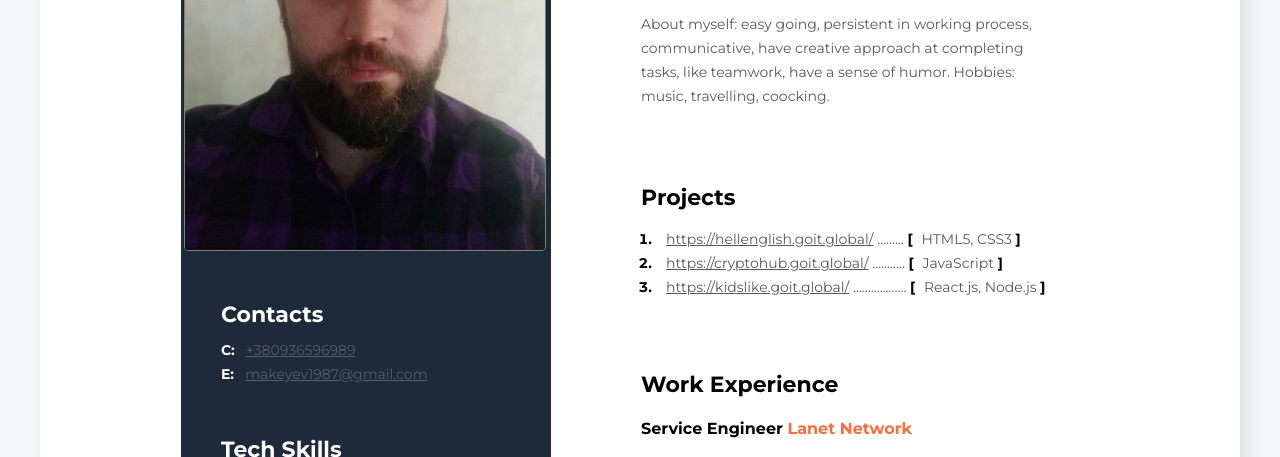
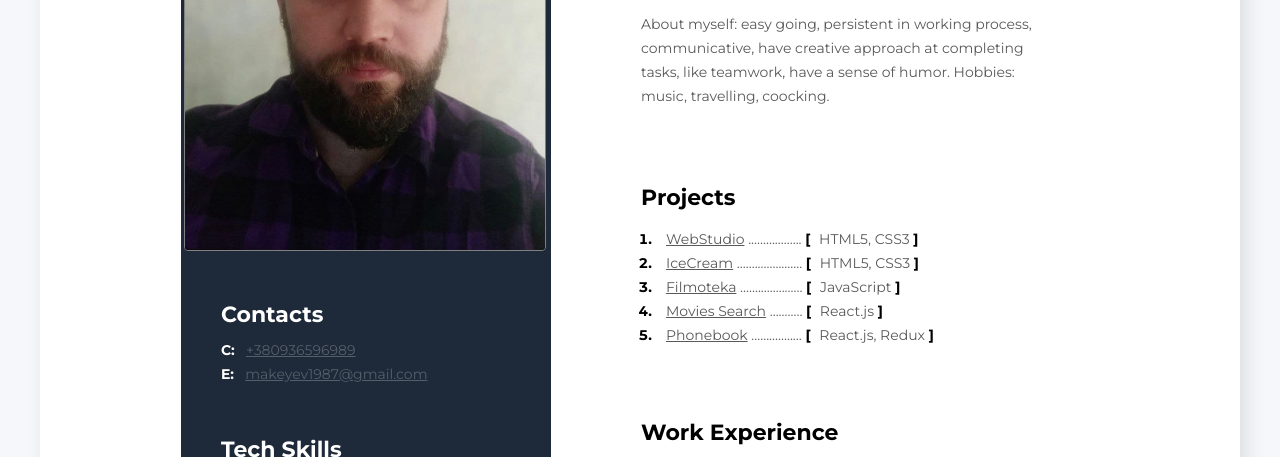
Before and after one commit to AlexMakeyev/resumeCV, a plain HTML site: page index.html in a window 1280 px wide. Shown: the part 296-753 px from the top of the page. Drawn offline with Linux system fonts and the light colour scheme.

Commit message:
Update index.html

```diff
--- a/index.html
+++ b/index.html
@@ -33,23 +33,37 @@
             <ol class="project-list">
                 <li class="project-item-first">
                 <span class="project-name-link">
-                    <a class="project-name-link" href="https://hellenglish.goit.global">https://hellenglish.goit.global/</a>
-                    .........
+                    <a class="project-name-link" href="https://alexmakeyev.github.io/goit-markup-hw-08/">WebStudio</a>
+                    ..................
+                    <span class="project-item-first">[</span> <span class="project-name-link">HTML5, CSS3</span> <span class="project-item-first">]</span>
+                </span>
+                </li>
+                <li class="project-item-first">
+                <span class="project-name-link">
+                    <a class="project-name-link" href="https://zganz.github.io/IceCream/">IceCream</a>
+                    ......................
                     <span class="project-item-first">[</span> <span class="project-name-link">HTML5, CSS3</span> <span class="project-item-first">]</span>
                 </span>
                 </li>
                 <li class="project-item-first">
                     <span class="project-name-link">
-                    <a class="project-name-link" href="https://cryptohub.goit.global/">https://cryptohub.goit.global/</a>
-                    ...........
+                    <a class="project-name-link" href="https://sergneschetniy.github.io/filmoteka">Filmoteka</a>
+                    .....................
                     <span class="project-item-first">[</span> <span class="project-name-link">JavaScript</span> <span class="project-item-first">]</span>
                 </span>
                 </li>
                 <li class="project-item-first">
                     <span class="project-name-link">
-                    <a class="project-name-link" href="https://kidslike.goit.global/">https://kidslike.goit.global/</a>
-                    ..................
-                    <span class="project-item-first">[</span> <span class="project-name-link">React.js, Node.js</span> <span class="project-item-first">]</span>
+                    <a class="project-name-link" href="https://alexmakeyev.github.io/goit-react-hw-05-movies/">Movies Search</a>
+                    ...........
+                    <span class="project-item-first">[</span> <span class="project-name-link">React.js</span> <span class="project-item-first">]</span>
+                </span>
+                </li>
+                <li class="project-item-first">
+                    <span class="project-name-link">
+                    <a class="project-name-link" href="https://alexmakeyev.github.io/goit-react-hw-08-phonebook/">Phonebook</a>
+                    .................
+                    <span class="project-item-first">[</span> <span class="project-name-link">React.js, Redux</span> <span class="project-item-first">]</span>
                 </span>
                 </li>
             </ol>
```
